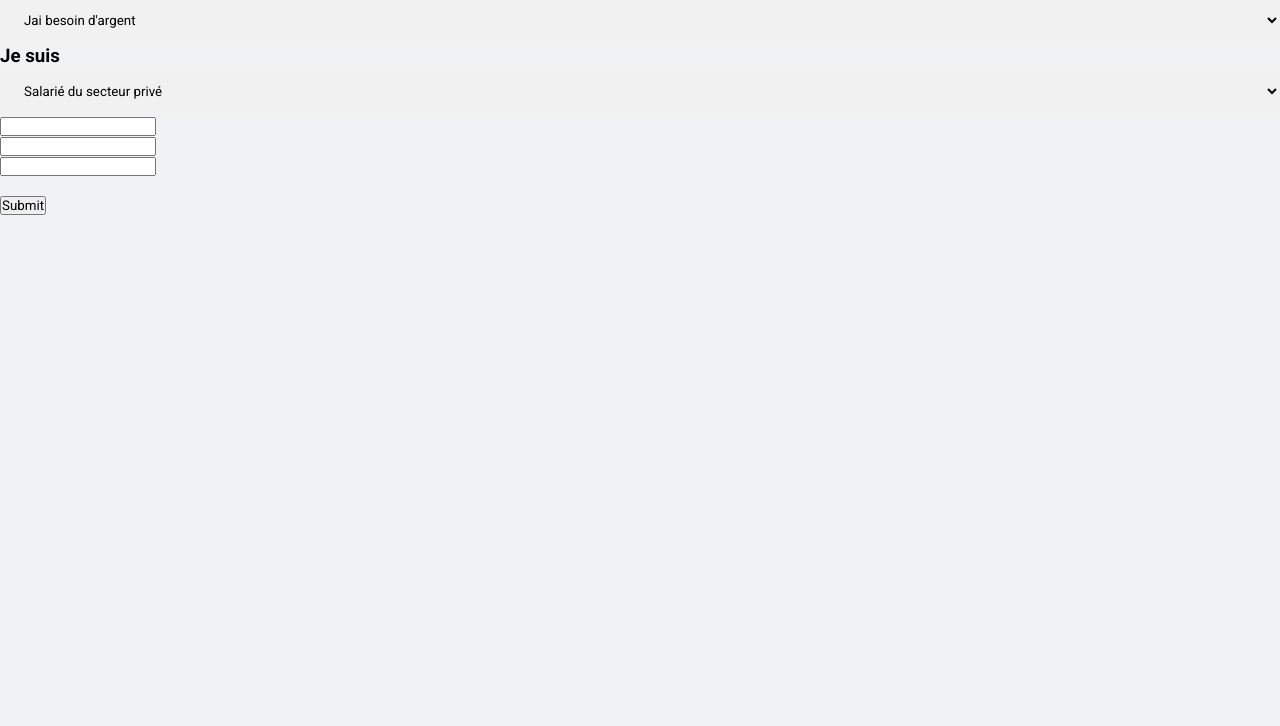
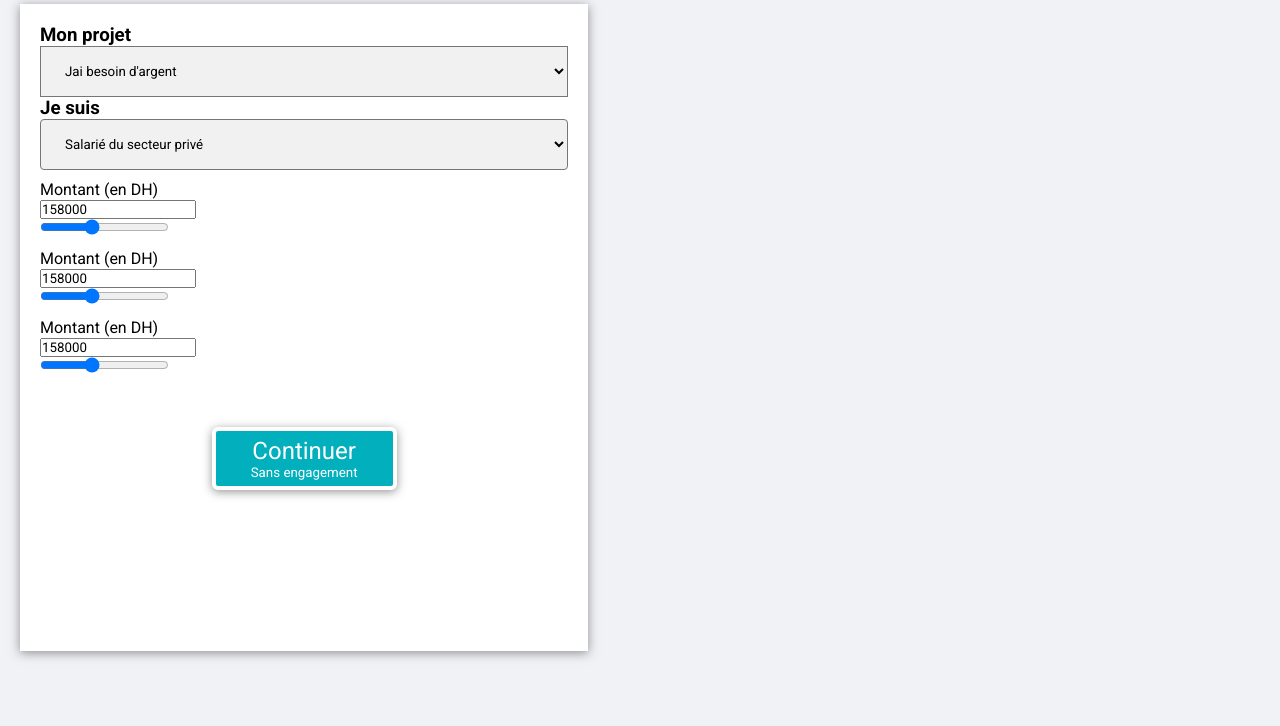
Before and after one commit to yassir5236/Bank_credit_simulation, a plain HTML site: page index.html in a window 1280 px wide. Shown: the part 74-800 px from the top of the page. Drawn offline with Linux system fonts and the light colour scheme.

Commit message:
adding style for the form

```diff
--- a/index.html
+++ b/index.html
@@ -22,7 +22,7 @@
       </select>
 
       <h3>Je suis</h3>
-      <select id="" name="">
+      <select class="je_suis"  id="" name="">
         <option value="">Salarié du secteur privé</option>
         <option value="">Fonctionnaire</option>
         <option value="">profession libérale</option>
@@ -33,11 +33,33 @@
 
       </select>
 
-      <input type="text"><br>
-      <input type="text"><br>
-      <input type="text"><br>
-      <br>
-      <input type="submit" name="" id="">
+      <div class="montant_group">
+        <label for="amount">Montant (en DH)</label><br>
+        <input type="number" id="amount" value="158000" oninput="updateForm()"><br>
+        <input type="range" id="amount-slider" min="5000" max="400000" value="158000" oninput="syncAmount()">
+      </div>
+
+      <div class="duree_group">
+        <label for="amount">Montant (en DH)</label><br>
+        <input type="number" id="amount" value="158000" oninput="updateForm()"><br>
+        <input type="range" id="amount-slider" min="5000" max="400000" value="158000" oninput="syncAmount()">
+      </div>
+
+      <div class="mensualite-group">
+        <label for="amount">Montant (en DH)</label><br>
+        <input type="number" id="amount" value="158000" oninput="updateForm()"><br>
+        <input type="range" id="amount-slider" min="5000" max="400000" value="158000" oninput="syncAmount()">
+      </div>
+
+
+
+
+
+  <div class="divBoutton">
+    <button class="button-form1">
+    <span class="span-bouton1">Continuer</span><br> Sans engagement
+   </button>
+  </div>
 
 
 
--- a/style.scss
+++ b/style.scss
@@ -13,18 +13,66 @@ body {
     background-color: $body-color;
 }
 
-div {
-    width: 100px;
-    height: 100px;
-    border: 10px solid black;
-    background-color: #000;
+h1{
+    text-align: center;
+    margin-top: 20px;
 }
-#mon_projet{
+.mon_projet{
     width: 100%;
     padding: 16px 20px;
-    border: none;
+    border-style: solid;
+    // border-radius: 4px;
+    background-color: #f1f1f1;
+}
+
+.je_suis{
+    width: 100%;
+    padding: 16px 20px;
+    border-style: solid;
     border-radius: 4px;
     background-color: #f1f1f1;
 }
+form{
+    width: 568.3px;
+    height: 646.66px;
+    // border: 4px solid black;
+    display: flex;
+    flex-direction: column;
+    padding: 20px ;
+    margin: 20px;
+    background-color: #ffffff;
+    box-shadow: 0px 2px 10px rgba(46, 45, 45, 0.5);
 
-simuler_mon_credit
+}
+
+.montant_group,.duree_group , .mensualite-group{
+    margin-top: 10px;
+}
+
+.button-form1{
+width:35%;
+margin-top: 50px;
+border-radius: 6px;
+border-color: white;
+border: 4px solid white;
+color: white;
+background-color: #02AFBC;
+padding: 6px;
+box-shadow: 0px 2px 10px rgba(46, 45, 45, 0.5);
+text-align: center;
+cursor: pointer;
+
+}
+
+
+
+.divBoutton{
+    display: flex;
+    width: 100%;
+    justify-content: center;
+
+}
+
+.span-bouton1{
+    font-size: x-large;
+}
```
Also changed, not shown: style.css, 1 other file.
